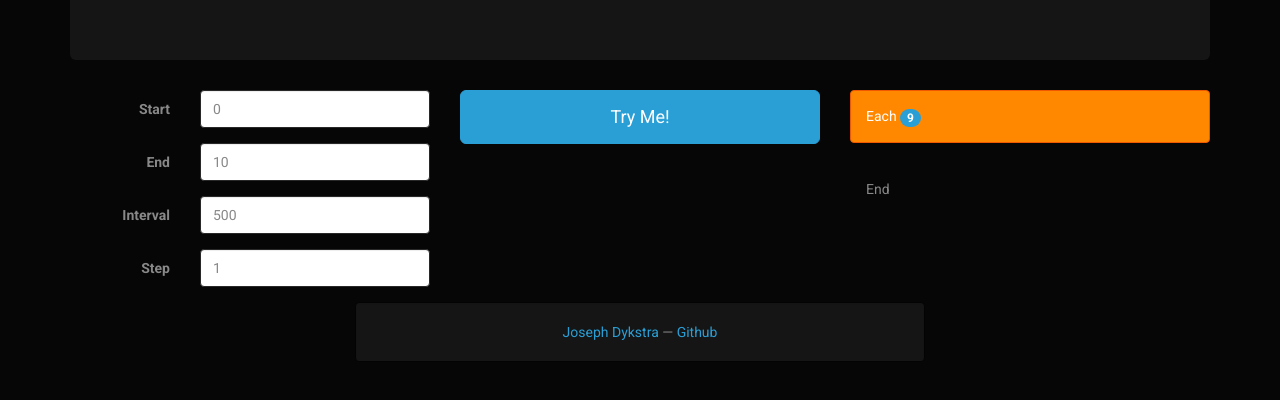
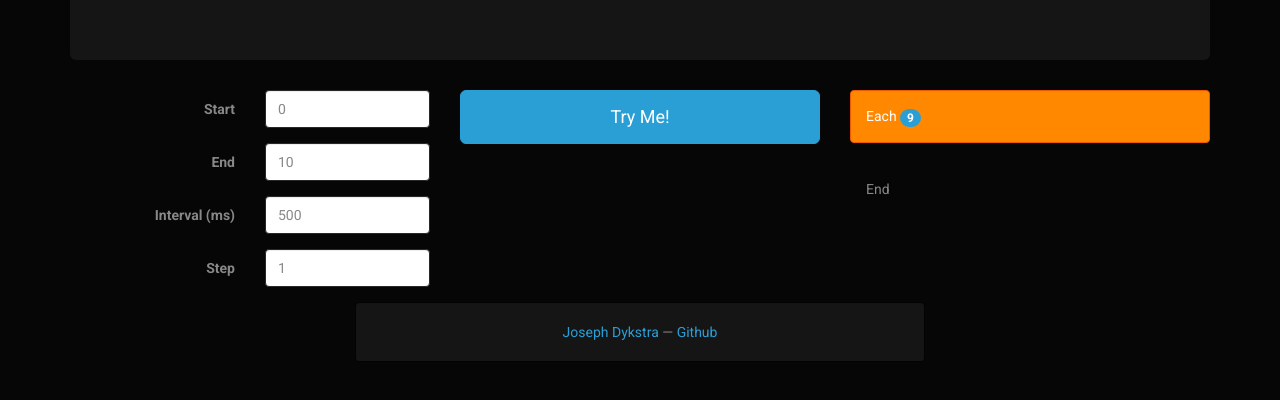
Before and after one commit to ArtskydJ/range-interval, a website: page index.html in a window 1280 px wide. Shown: the part 180-580 px from the top of the page. Drawn offline with Linux system fonts and the light colour scheme.

Commit message:
Step interval by 100ms

```diff
--- a/index.html
+++ b/index.html
@@ -18,26 +18,26 @@
 				<form class=form-horizontal>
 					<div class="col-sm-4">
 						<div class="form-group">
-							<label for="inputStart" class="col-sm-4 control-label">Start</label>
-							<div class="col-sm-8">
+							<label for="inputStart" class="col-sm-6 control-label">Start</label>
+							<div class="col-sm-6">
 								<input type="number" name="start" class="form-control" id="inputStart">
 							</div>
 						</div>
 						<div class="form-group">
-							<label for="inputEnd" class="col-sm-4 control-label">End</label>
-							<div class="col-sm-8">
+							<label for="inputEnd" class="col-sm-6 control-label">End</label>
+							<div class="col-sm-6">
 								<input type="number" name="end" class="form-control" id="inputEnd">
 							</div>
 						</div>
 						<div class="form-group">
-							<label for="inputInterval" class="col-sm-4 control-label">Interval</label>
-							<div class="col-sm-8">
-								<input type="number" name="interval" class="form-control" id="inputInterval">
+							<label for="inputInterval" class="col-sm-6 control-label">Interval (ms)</label>
+							<div class="col-sm-6">
+								<input type="number" name="interval" class="form-control" id="inputInterval" step="100">
 							</div>
 						</div>
 						<div class="form-group">
-							<label for="inputStep" class="col-sm-4 control-label">Step</label>
-							<div class="col-sm-8">
+							<label for="inputStep" class="col-sm-6 control-label">Step</label>
+							<div class="col-sm-6">
 								<input type="number" name="step" class="form-control" id="inputStep">
 							</div>
 						</div>
```
